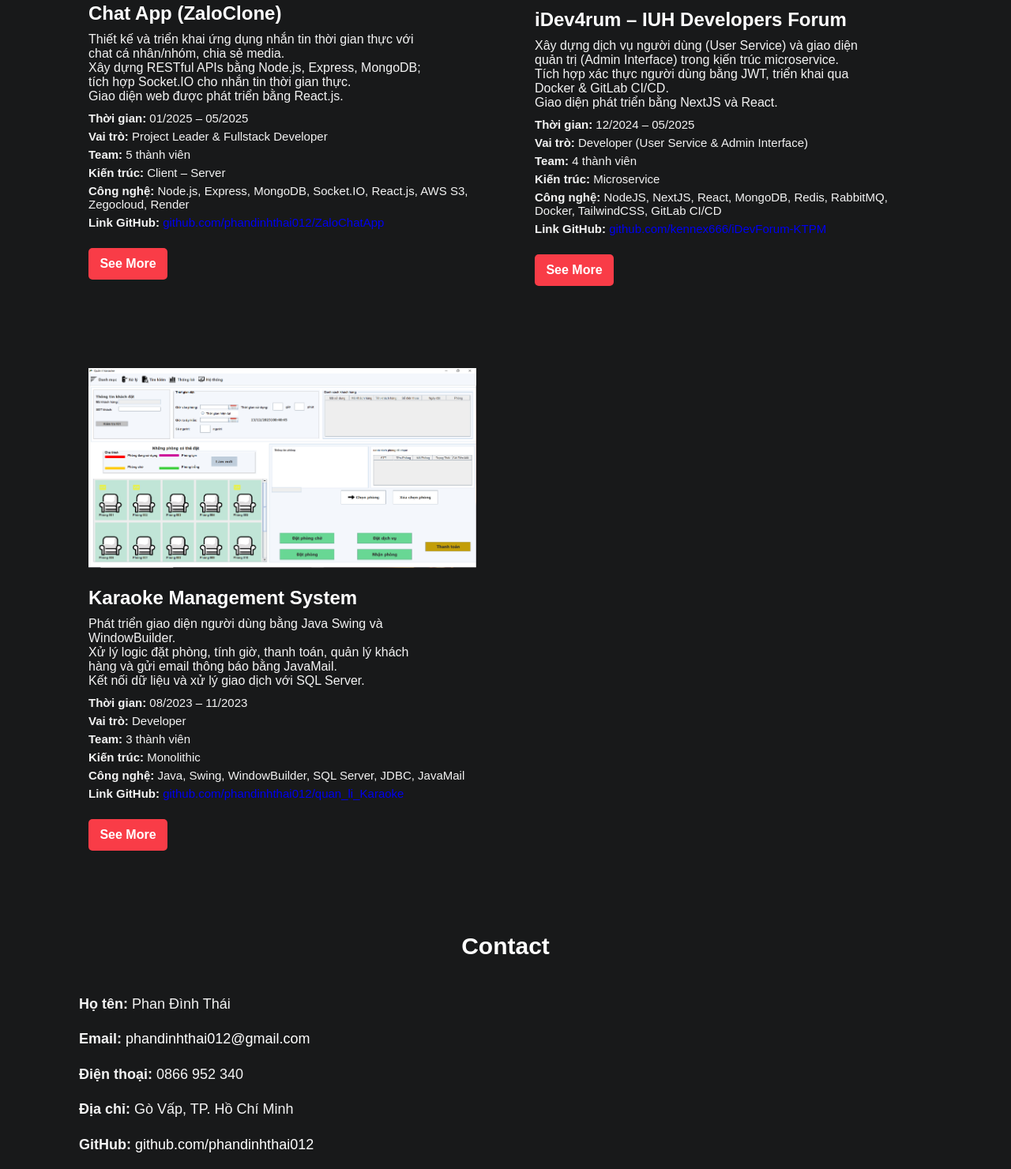
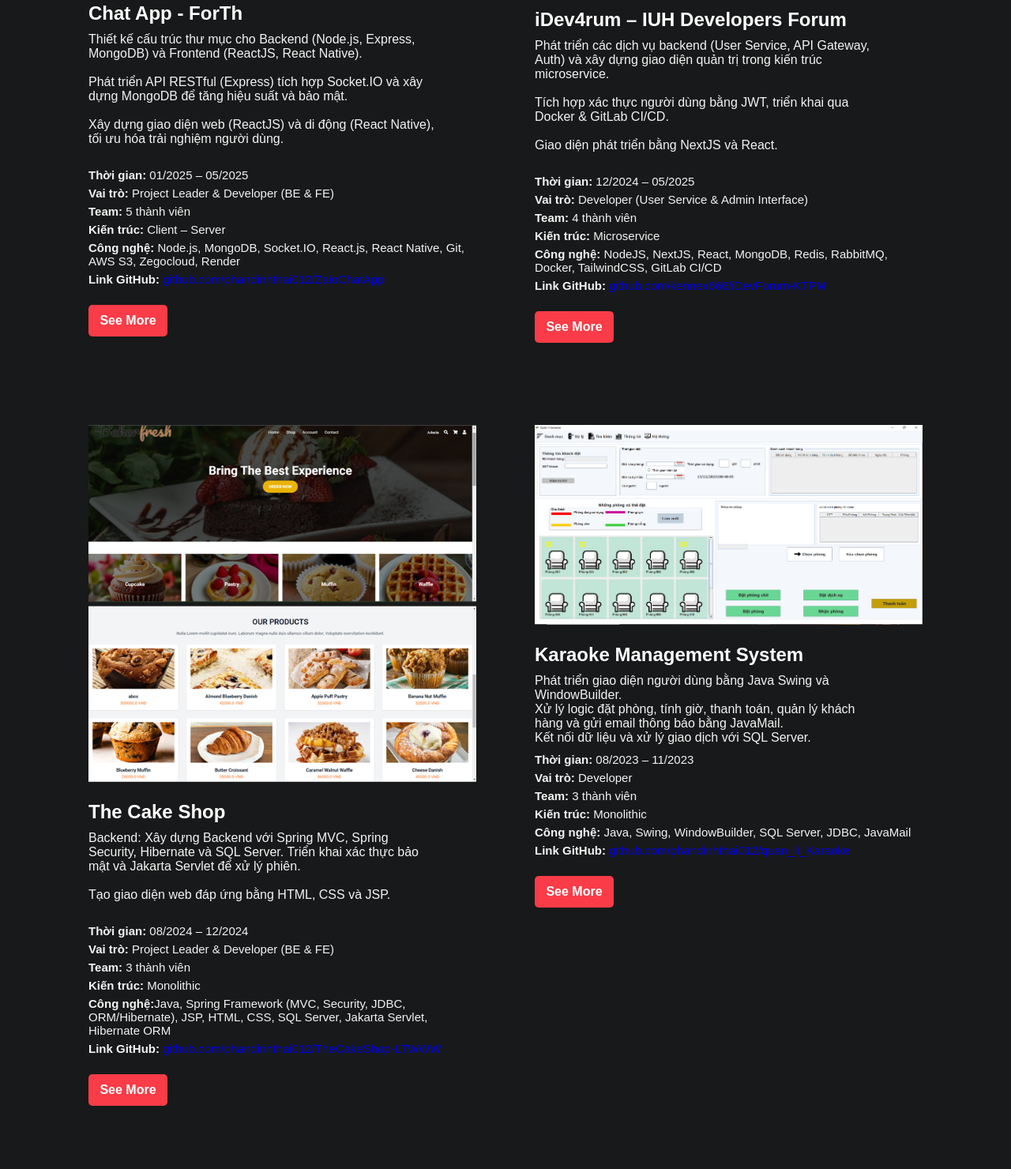
Before and after one commit to phandinhthai012/phandinhthai012.github.io, a plain HTML site: page index.html in a window 1280 px wide. Shown: the part 2196-3676 px from the top of the page at 79% size. Drawn offline with nearby package versions, Linux system fonts and the light colour scheme.

Commit message:
update project info

```diff
--- a/index.html
+++ b/index.html
@@ -118,7 +118,8 @@
                         Tôi là sinh viên năm cuối ngành Kỹ thuật phần mềm tại Đại học Công nghiệp TP.HCM. Tôi yêu thích
                         lập trình, đam mê khám phá công nghệ mới và luôn sẵn sàng học hỏi để phát triển bản thân. Mục
                         tiêu của tôi là trở thành một lập trình viên có chuyên môn vững vàng, làm việc hiệu quả trong
-                        môi trường chuyên nghiệp và đóng góp vào những dự án thực tế mang lại giá trị.
+                        môi trường chuyên nghiệp và đóng góp vào những dự án thực tế mang lại giá trị.<br><br>
+                        Mong muốn được đóng góp vào sự phát triển của công ty, đồng thời không ngừng học hỏi và nâng cao kiến thức, kỹ năng mỗi ngày.
                     </p>
                     <button class="btn-danger" onclick="window.location.href='#contact'">Contact Me</button>
                 </div>
@@ -193,21 +194,18 @@
                     <div class="image">
                         <img src="./img/chatapp.png" alt="">
                     </div>
-                    <h2 class="name">Chat App (ZaloClone)</h2>
+                    <h2 class="name">Chat App - ForTh</h2>
                     <p class="desc">
-                        Thiết kế và triển khai ứng dụng nhắn tin thời gian thực với chat cá nhân/nhóm, chia sẻ
-                        media.<br>
-                        Xây dựng RESTful APIs bằng Node.js, Express, MongoDB; tích hợp Socket.IO cho nhắn tin thời gian
-                        thực.<br>
-                        Giao diện web được phát triển bằng React.js.
+                        Thiết kế cấu trúc thư mục cho Backend (Node.js, Express, MongoDB) và Frontend (ReactJS, React Native).<br><br>
+                        Phát triển API RESTful (Express) tích hợp Socket.IO và xây dựng MongoDB để tăng hiệu suất và bảo mật.<br><br>
+                        Xây dựng giao diện web (ReactJS) và di động (React Native), tối ưu hóa trải nghiệm người dùng.<br><br>
                     </p>
                     <ul class="project-detail">
                         <li><strong>Thời gian:</strong> 01/2025 – 05/2025</li>
-                        <li><strong>Vai trò:</strong> Project Leader & Fullstack Developer</li>
+                        <li><strong>Vai trò:</strong> Project Leader & Developer (BE & FE)</li>
                         <li><strong>Team:</strong> 5 thành viên</li>
                         <li><strong>Kiến trúc:</strong> Client – Server</li>
-                        <li><strong>Công nghệ:</strong> Node.js, Express, MongoDB, Socket.IO, React.js, AWS S3,
-                            Zegocloud, Render</li>
+                        <li><strong>Công nghệ:</strong> Node.js, MongoDB, Socket.IO, React.js, React Native, Git, AWS S3, Zegocloud, Render</li>
                         <li><strong>Link GitHub:</strong>
                             <a href="https://github.com/phandinhthai012/ZaloChatApp"
                                 target="_blank">github.com/phandinhthai012/ZaloChatApp</a>
@@ -223,10 +221,11 @@
                     </div>
                     <h2 class="name">iDev4rum – IUH Developers Forum</h2>
                     <p class="desc">
-                        Xây dựng dịch vụ người dùng (User Service) và giao diện quản trị (Admin Interface) trong kiến
-                        trúc microservice.<br>
-                        Tích hợp xác thực người dùng bằng JWT, triển khai qua Docker & GitLab CI/CD.<br>
-                        Giao diện phát triển bằng NextJS và React.
+                        Phát triển các dịch vụ backend (User Service, API Gateway, Auth)  và xây dựng giao diện quản trị trong kiến
+                        trúc microservice.<br><br>
+                        Tích hợp xác thực người dùng bằng JWT, triển khai qua Docker & GitLab CI/CD.<br><br>
+                        Giao diện phát triển bằng NextJS và React.<br><br>
+
                     </p>
                     <ul class="project-detail">
                         <li><strong>Thời gian:</strong> 12/2024 – 05/2025</li>
@@ -244,6 +243,30 @@
                     <a href="https://github.com/kennex666/iDevForum-KTPM" target="_blank" class="btn-danger">See
                         More</a>
 
+                </li>
+                <li class="item">
+                    <div class="image">
+                        <img src="./img/cakeShop.png" alt=""><img src="./img/cakeShop2.png" alt="">
+                    </div>
+                    <h2 class="name">The Cake Shop</h2>
+                    <p class="desc">
+                       Backend: Xây dựng Backend với Spring MVC, Spring Security, Hibernate và SQL Server. Triển khai xác thực bảo mật và Jakarta Servlet để xử lý phiên.
+                        <br><br> Tạo giao diện web đáp ứng bằng HTML, CSS và JSP.<br><br>
+                    </p>
+                    <ul class="project-detail">
+                        <li><strong>Thời gian:</strong> 08/2024 – 12/2024</li>
+                        <li><strong>Vai trò:</strong> Project Leader & Developer (BE & FE)</li>
+                        <li><strong>Team:</strong> 3 thành viên</li>
+                        <li><strong>Kiến trúc:</strong> Monolithic</li>
+                        <li><strong>Công nghệ:</strong>Java, Spring Framework (MVC, Security, JDBC, ORM/Hibernate), JSP, HTML, CSS, SQL Server, Jakarta Servlet, Hibernate ORM</li>
+                        <li><strong>Link GitHub:</strong>
+                            <a href="https://github.com/phandinhthai012/TheCakeShop-LTWWW"
+                                target="_blank">github.com/phandinhthai012/TheCakeShop-LTWWW</a>
+                        </li>
+                    </ul>
+                    <br>
+                    <a href="https://github.com/phandinhthai012/TheCakeShop-LTWWW" target="_blank" class="btn-danger">See
+                        More</a>
                 </li>
                 <li class="item">
                     <div class="image">
```
Also changed, not shown: img/cakeShop.png (added), img/cakeShop2.png (added).
